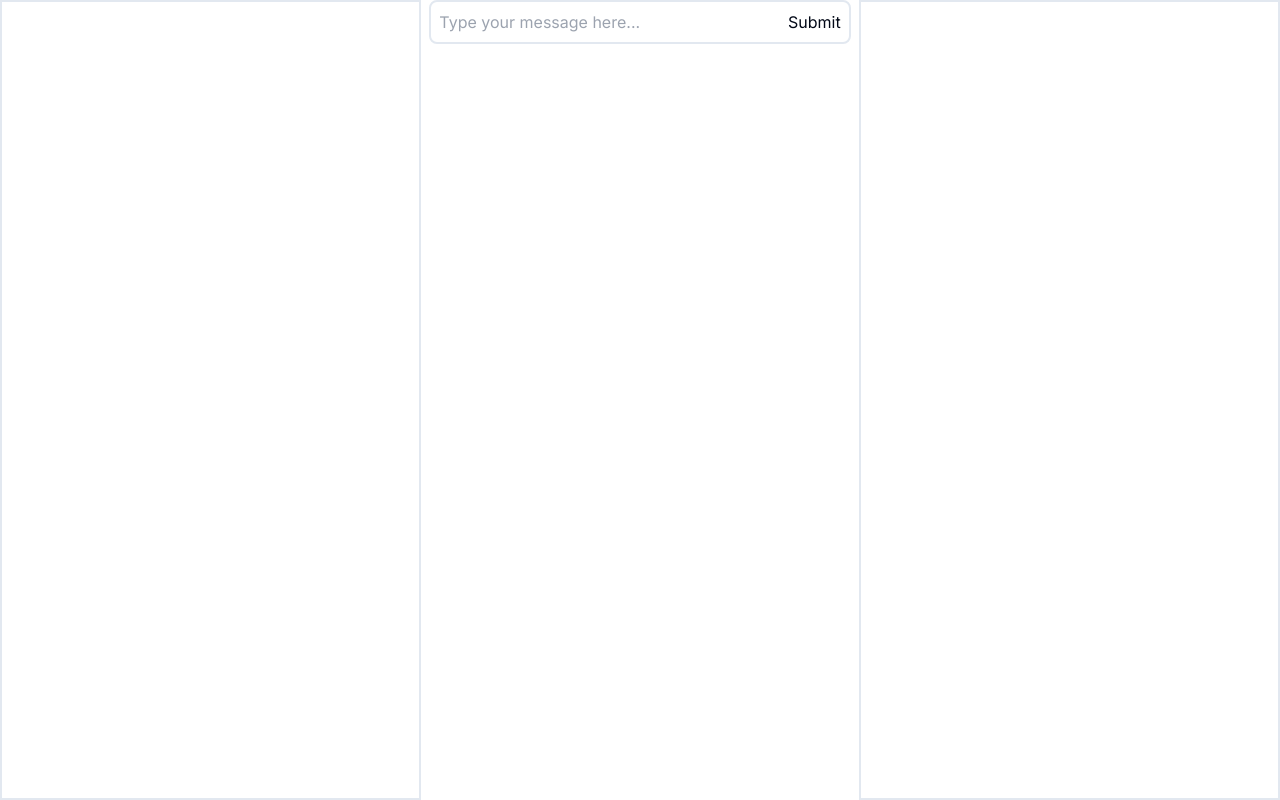
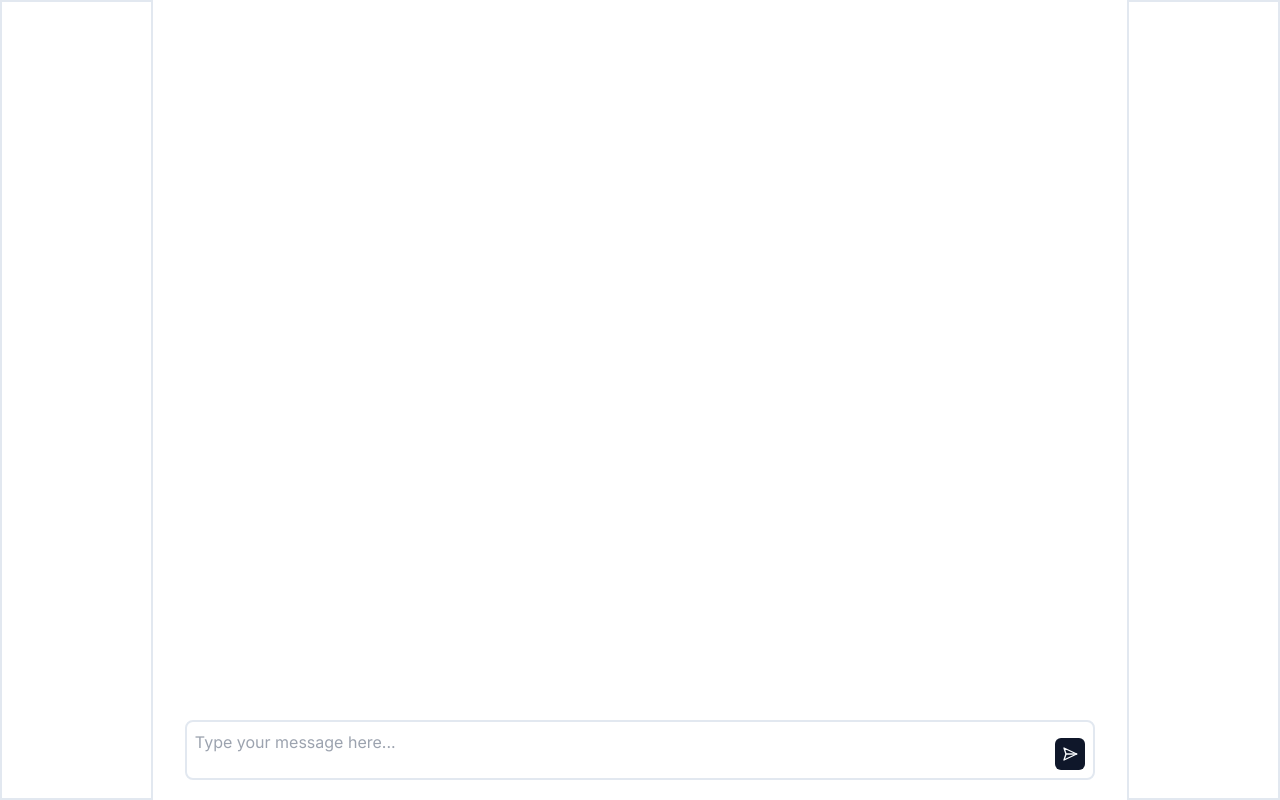
Before and after one commit to muhamaddigdaya/disposable-chat, a Next.js app: page / in a window 1280 px wide. Built offline with nearby package versions, Linux system fonts and the light colour scheme.

Commit message:
chat input fix

```diff
--- a/package.json
+++ b/package.json
@@ -10,6 +10,7 @@
   },
   "dependencies": {
     "@radix-ui/react-dialog": "^1.0.4",
+    "@radix-ui/react-slot": "^1.0.2",
     "@types/node": "20.4.2",
     "@types/react": "18.2.15",
     "@types/react-dom": "18.2.7",
@@ -18,7 +19,7 @@
     "clsx": "^2.0.0",
     "eslint": "8.45.0",
     "eslint-config-next": "13.4.10",
-    "lucide-react": "^0.261.0",
+    "lucide-react": "^0.263.0",
     "next": "13.4.10",
     "postcss": "8.4.26",
     "react": "18.2.0",
--- a/src/app/components/ui/Chatinput.tsx
+++ b/src/app/components/ui/Chatinput.tsx
@@ -1,17 +1,24 @@
 'use client';
 import TextareaAutosize from 'react-textarea-autosize';
 import React from 'react'
+import { Button } from "@/app/components/ui/button"
+import { SendHorizonal } from 'lucide-react';
+import { icons } from 'lucide-react';
 
 type Props = {}
 
 const Chatinput = (props: Props) => {
   return (
-    <form className='flex border-2 p-2 items-end rounded-lg sticky bottom-2 w-full'>
-    <TextareaAutosize
-      className="m-0 max-h-[44vh] w-full resize-none border-0 bg-transparent mr-2 p-0 pr-10 dark:bg-transparent md:pr-12 pl-3 md:pl-0"
-      placeholder="Type your message here..."
-    />
-    <button type="submit">Submit</button>
+    <form className='flex border-2 p-2 items-center rounded-lg sticky bottom-4 w-full'>
+      <TextareaAutosize
+        className="m-0 min-h-10 max-h-[44vh] w-full resize-none border-0 bg-transparent mr-2 p-0 dark:bg-transparent pl-"
+        placeholder="Type your message here..."
+      />
+        <Button size="icon" type="submit" className='self-end bottom-0'>
+          <SendHorizonal className="h-4 w-4"/>
+        </Button>
+
+
   </form>
   )
 }
--- a/src/app/components/ui/Chats.tsx
+++ b/src/app/components/ui/Chats.tsx
@@ -5,8 +5,9 @@
 
 const Chats = (props: Props) => {
   return (
-    <div className=' h-full max-h-screen'>
-        <Chatinput />
+    <div className='h-full w-full max-h-screen pb-20'>
+      <div className='h-full'></div>
+      <Chatinput />
     </div>
 
   )
--- a/src/app/components/ui/Leftbar.tsx
+++ b/src/app/components/ui/Leftbar.tsx
@@ -4,7 +4,7 @@
 
 const Leftbar = (props: Props) => {
   return (
-    <div className='h-full border-2'>
+    <div className='h-full border-2 w-1/6'>
 
     </div>
   )
--- a/src/app/components/ui/Rightbar.tsx
+++ b/src/app/components/ui/Rightbar.tsx
@@ -4,7 +4,7 @@
 
 const Rightbar = (props: Props) => {
   return (
-    <div className='h-full border-2'>
+    <div className='h-full border-2 w-1/6'>
 
     </div>
   )
--- /dev/null
+++ b/src/app/components/ui/button.tsx
@@ -0,0 +1,56 @@
+import * as React from "react"
+import { Slot } from "@radix-ui/react-slot"
+import { cva, type VariantProps } from "class-variance-authority"
+
+import { cn } from "@/app/lib/utils"
+
+const buttonVariants = cva(
+  "inline-flex items-center justify-center rounded-md text-sm font-medium ring-offset-background transition-colors focus-visible:outline-none focus-visible:ring-2 focus-visible:ring-ring focus-visible:ring-offset-2 disabled:pointer-events-none disabled:opacity-50",
+  {
+    variants: {
+      variant: {
+        default: "bg-primary text-primary-foreground hover:bg-primary/90",
+        destructive:
+          "bg-destructive text-destructive-foreground hover:bg-destructive/90",
+        outline:
+          "border border-input bg-background hover:bg-accent hover:text-accent-foreground",
+        secondary:
+          "bg-secondary text-secondary-foreground hover:bg-secondary/80",
+        ghost: "hover:bg-accent hover:text-accent-foreground",
+        link: "text-primary underline-offset-4 hover:underline",
+      },
+      size: {
+        default: "h-10 px-4 py-2",
+        sm: "h-9 rounded-md px-3",
+        lg: "h-11 rounded-md px-8",
+        icon: "h-8 w-8",
+      },
+    },
+    defaultVariants: {
+      variant: "default",
+      size: "default",
+    },
+  }
+)
+
+export interface ButtonProps
+  extends React.ButtonHTMLAttributes<HTMLButtonElement>,
+    VariantProps<typeof buttonVariants> {
+  asChild?: boolean
+}
+
+const Button = React.forwardRef<HTMLButtonElement, ButtonProps>(
+  ({ className, variant, size, asChild = false, ...props }, ref) => {
+    const Comp = asChild ? Slot : "button"
+    return (
+      <Comp
+        className={cn(buttonVariants({ variant, size, className }))}
+        ref={ref}
+        {...props}
+      />
+    )
+  }
+)
+Button.displayName = "Button"
+
+export { Button, buttonVariants }
--- a/src/app/page.tsx
+++ b/src/app/page.tsx
@@ -7,7 +7,7 @@
 
 export default function Home() {
   return (
-    <main className="grid grid-cols-3 h-screen flex-col items-center justify-between gap-x-2">
+    <main className="flex flex-row h-screen w-full items-center justify-between gap-x-8">
       <Leftbar />
       <Chats />
       <Rightbar />
```
Also changed, not shown: components.json, 1 other file (tests, documents, lock files or other folders).
